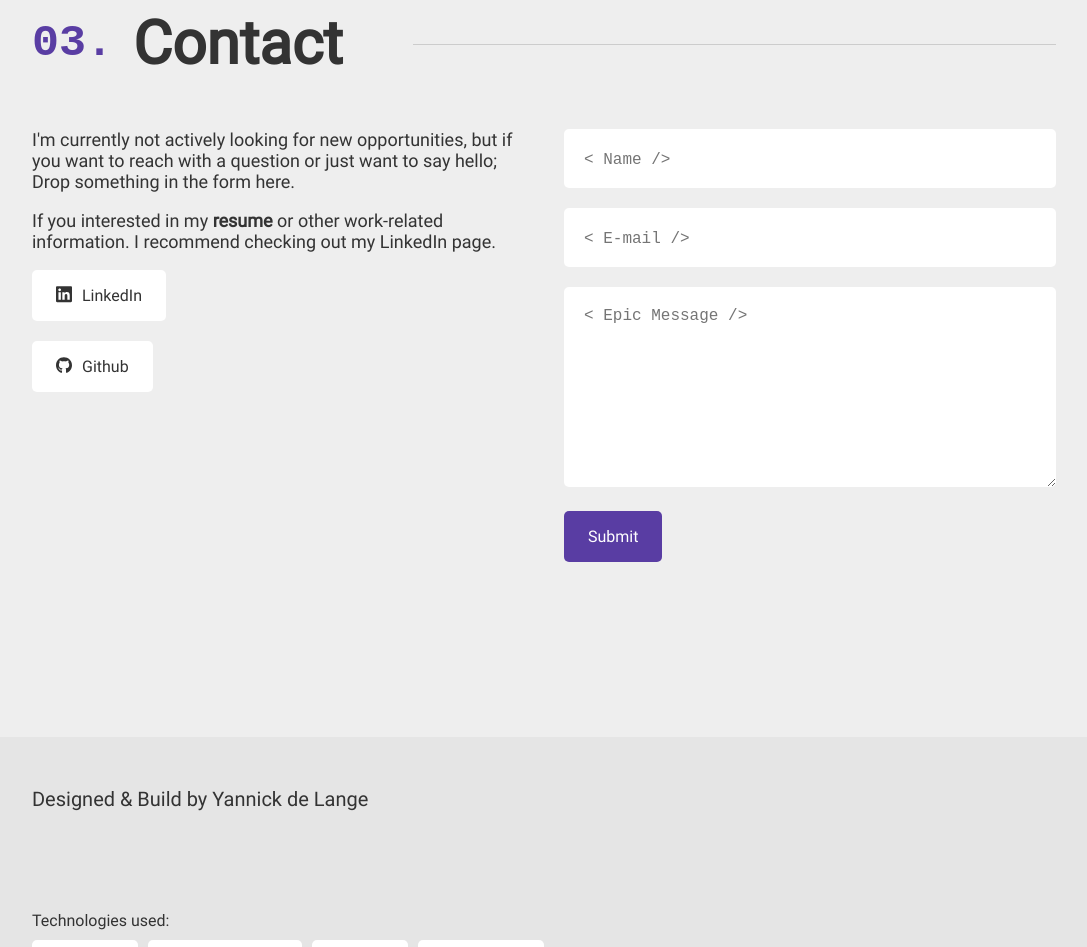
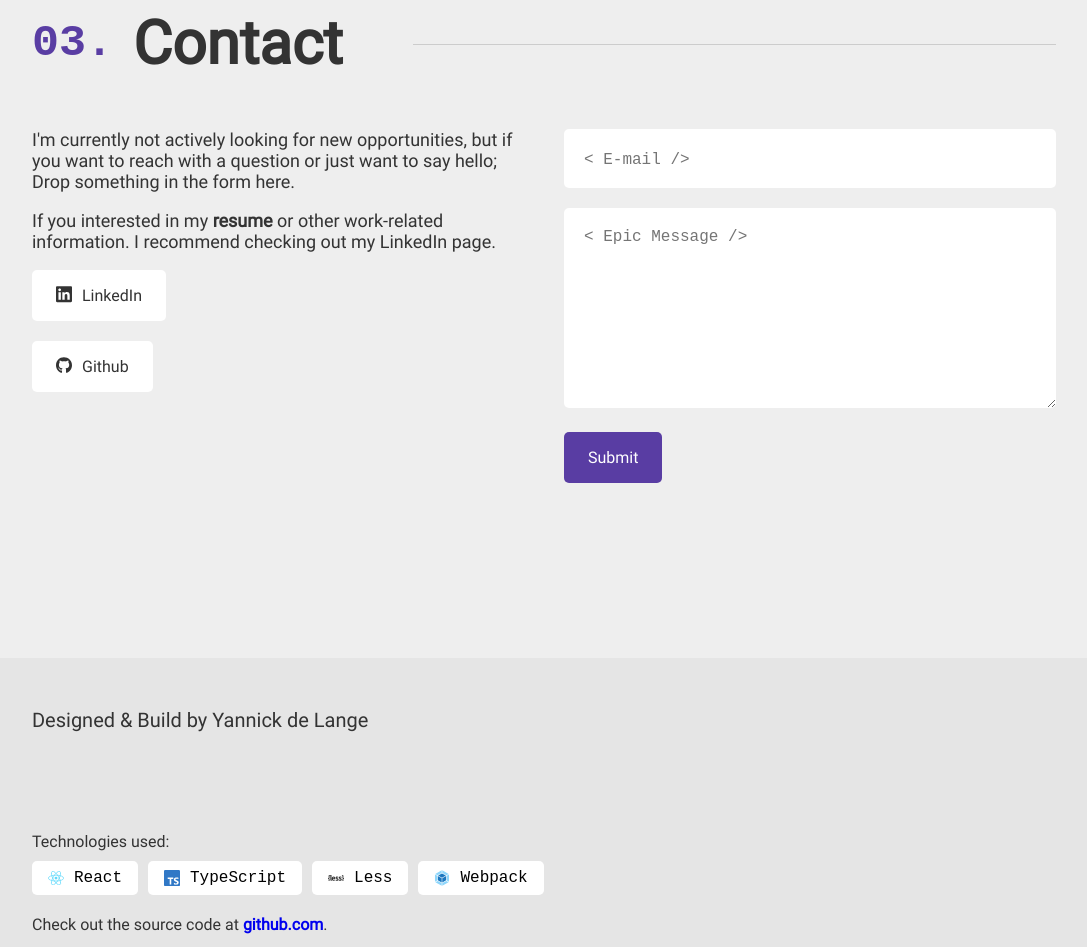
Before and after one commit to yannickl88/portfolio, a React app: page / in a window 1280 px wide. Shown: the part 3320-4267 px from the top of the page, without its empty margins (96-1183 px from the left). Built offline with nearby package versions, Linux system fonts and the light colour scheme.

Commit message:
Added contact form intergration

```diff
--- a/src/components/ContactSection.tsx
+++ b/src/components/ContactSection.tsx
@@ -43,10 +43,7 @@ export function ContactSection() {
         </div>
         <div className={classNames("separator", style.separator)}></div>
         <div>
-          <form className="form">
-            <div className="form-row">
-              <input type="text" title="name" placeholder="&lt; Name /&gt;" />
-            </div>
+          <form className="form" action={CONTACT_FORM_URL} method="POST">
             <div className="form-row">
               <input
                 type="email"
--- a/src/components/Footer.module.less
+++ b/src/components/Footer.module.less
@@ -16,6 +16,10 @@
 }
 
 .techStack {
+  font-size: 16px;
+}
+.sourceCode {
+  margin-top: 10px;
   font-size: 16px;
 }
 
--- a/src/components/Footer.tsx
+++ b/src/components/Footer.tsx
@@ -51,6 +51,17 @@ export function Footer() {
               Webpack
             </a>
           </div>
+          <div className={style.sourceCode}>
+            Check out the source code at{" "}
+            <a
+              href="https://github.com/yannickl88/portfolio"
+              rel="noreferrer"
+              target="_blank"
+            >
+              github.com
+            </a>
+            .
+          </div>
         </div>
         <div className={style.copyright}>
           &copy; 2023 &mdash; Yannick de Lange
--- a/src/typings.d.ts
+++ b/src/typings.d.ts
@@ -3,3 +3,5 @@ declare module "*.less";
 declare module "*.gif";
 declare module "*.webp";
 declare module "*.svg";
+
+declare var CONTACT_FORM_URL: string;
--- a/webpack.config.js
+++ b/webpack.config.js
@@ -1,8 +1,9 @@
 const path = require("path");
+const webpack = require("webpack");
 const HtmlWebpackPlugin = require("html-webpack-plugin");
 const HtmlWebpackPartialsPlugin = require("html-webpack-partials-plugin");
 
-const { GA_PROPERTY } = process.env;
+const { GA_PROPERTY, CONTACT_FORM_URL } = process.env;
 
 module.exports = (env, argv) => {
   return {
@@ -56,6 +57,9 @@ module.exports = (env, argv) => {
       new HtmlWebpackPlugin({
         template: "./src/index.html",
       }),
+      new webpack.DefinePlugin({
+        CONTACT_FORM_URL: JSON.stringify(CONTACT_FORM_URL ?? ""),
+      }),
       new HtmlWebpackPartialsPlugin({
         inject: GA_PROPERTY !== undefined && argv.mode === "production",
         path: "./analytics.html",
```
